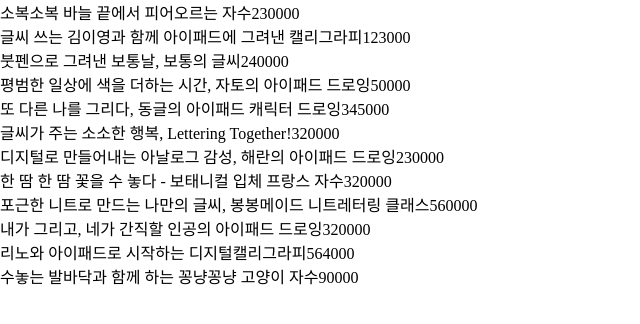
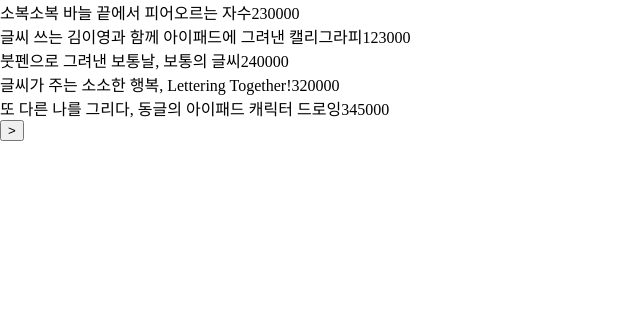
Before and after one commit to yjb94/cart-app, a React (Create React App) app: page /products in a window 1280 px wide. Shown: the top 324 px of the page, without its empty margins (0-640 px from the left). Built offline with nearby package versions, Linux system fonts and the light colour scheme.

Commit message:
Pagination logics added

```diff
--- a/src/components/product/ProductList.tsx
+++ b/src/components/product/ProductList.tsx
@@ -1,27 +1,56 @@
-import React from 'react';
+import React, { useState } from 'react';
 import styled from "styled-components";
 import { storeContext } from '../../context';
 import { useObserver } from 'mobx-react-lite';
 import ProductItem from './ProductItem';
 
+const LIMIT: number = 5;
+const DEFAULT_OFFSET: number = 0;
+
 const ProductList: React.FC = () => {
+  const [offset, setOffset] = useState<number>(DEFAULT_OFFSET);
+  const [limit] = useState<number>(LIMIT);
+
   const store = React.useContext(storeContext);
   if (!store) throw Error("Store shouldn't be null");
 
+  const maxOffset = store.products.length - LIMIT;
+
+  const onClickPaging = (dir: 1 | -1) => {
+    setOffset(Math.min(Math.max(0, offset + dir * limit), maxOffset));
+  }
+
   return useObserver(() =>
     <Container>
-      {store.products.map(product =>
+      {store.products.slice(offset, offset + limit).map(product =>
         <ProductItem
           key={product.id}
           product={product}
         />
       )}
+      {DEFAULT_OFFSET < offset &&
+        <Arrow
+          onClick={() => onClickPaging(-1)}
+        >
+          {"<"}
+        </Arrow>
+      }
+
+      {offset < maxOffset &&
+        <Arrow
+          onClick={() => onClickPaging(1)}
+        >
+          {">"}
+        </Arrow>
+      }
     </Container>
   )
 };
 
 const Container = styled.div`
+`;
 
+const Arrow = styled.button`
 `;
 
 export default ProductList;
```
